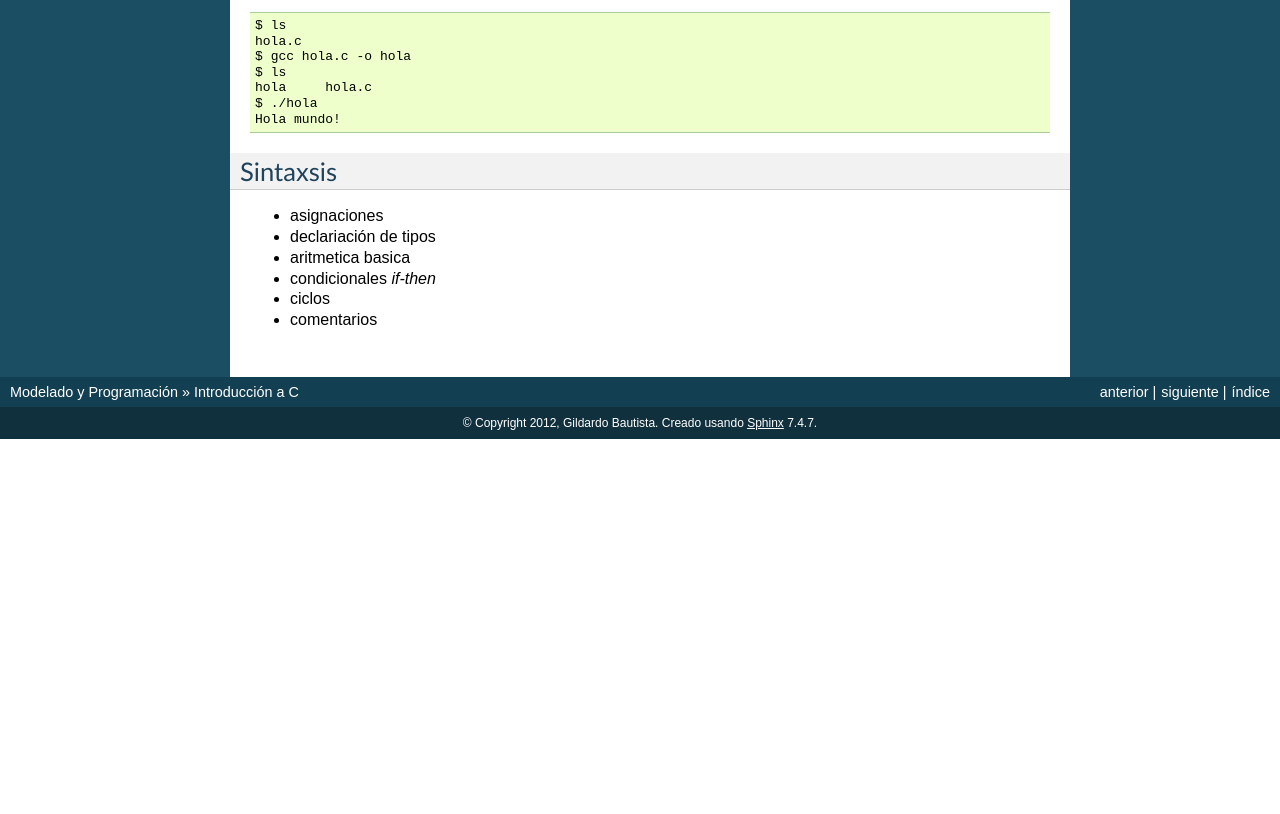
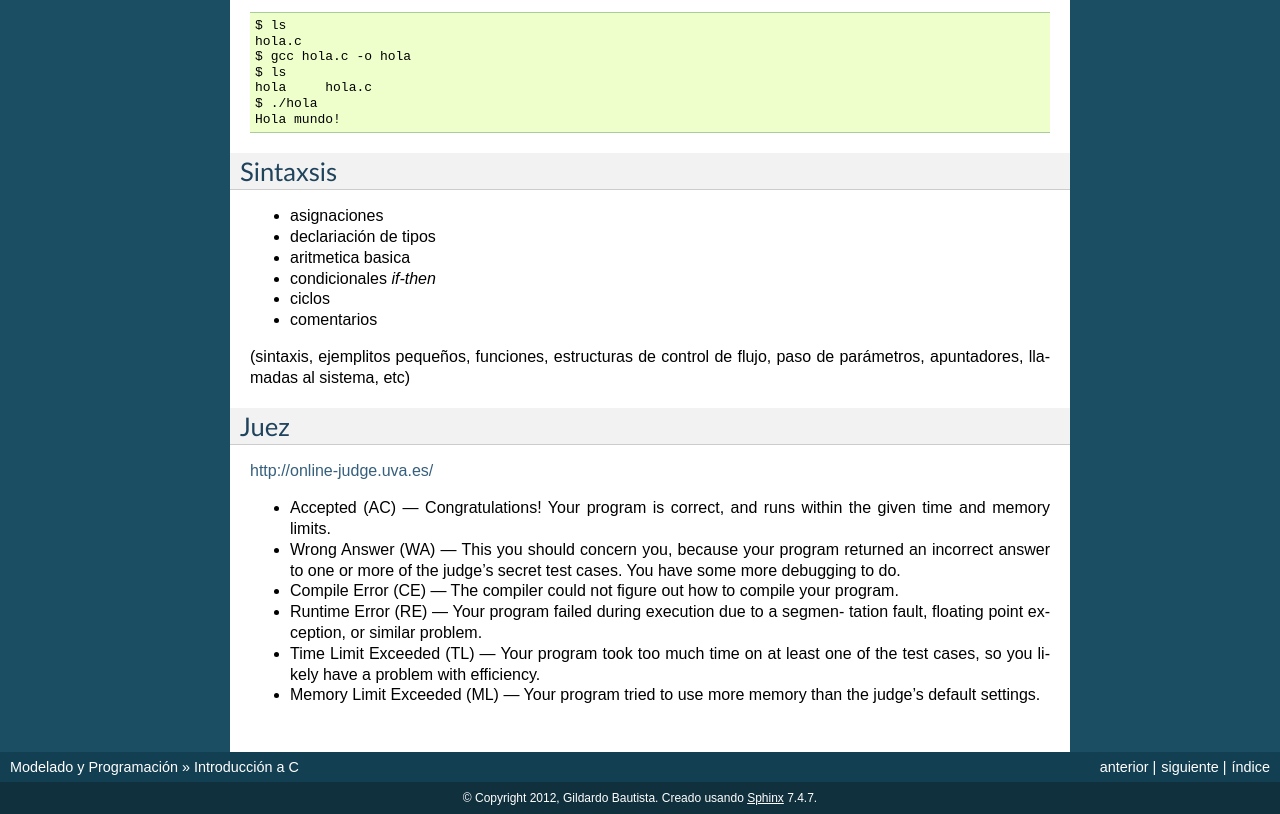
Before and after one commit to gil-cano/modelado, a Sphinx documentation site: the page built from docs/c.rst, in a window 1280 px wide and 900 px high, scrolled down 1134 px, cut to the strip 86-900 px from the top of the window. Built offline with Sphinx 7.4.7, drawn with Linux system fonts in a browser that asks for light colours; before the commit the page ends 1659 px from its top, so only the background shows below that.

Commit message:
Add some comnets

```diff
--- a/docs/c.rst
+++ b/docs/c.rst
@@ -75,3 +75,17 @@ Sintaxsis
 * condicionales *if-then*
 * ciclos
 * comentarios
+
+(sintaxis, ejemplitos pequeños, funciones, estructuras de control de flujo, paso de parámetros, apuntadores, llamadas al sistema, etc)
+
+
+Juez
+----
+http://online-judge.uva.es/
+
+* Accepted (AC) — Congratulations! Your program is correct, and runs within the given time and memory limits.
+* Wrong Answer (WA) — This you should concern you, because your program returned an incorrect answer to one or more of the judge’s secret test cases. You have some more debugging to do.
+* Compile Error (CE) — The compiler could not figure out how to compile your program.
+* Runtime Error (RE) — Your program failed during execution due to a segmen- tation fault, floating point exception, or similar problem.
+* Time Limit Exceeded (TL) — Your program took too much time on at least one of the test cases, so you likely have a problem with efficiency.
+* Memory Limit Exceeded (ML) — Your program tried to use more memory than the judge’s default settings.
```
